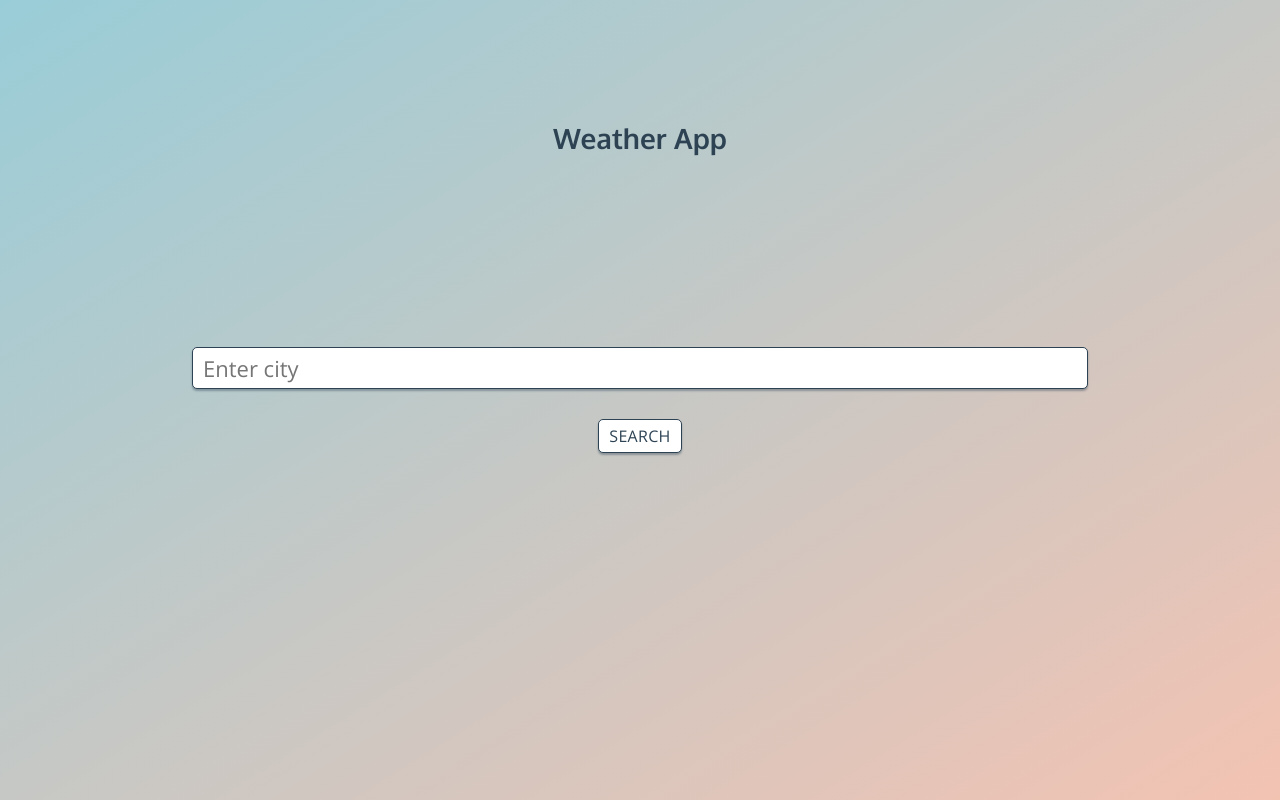
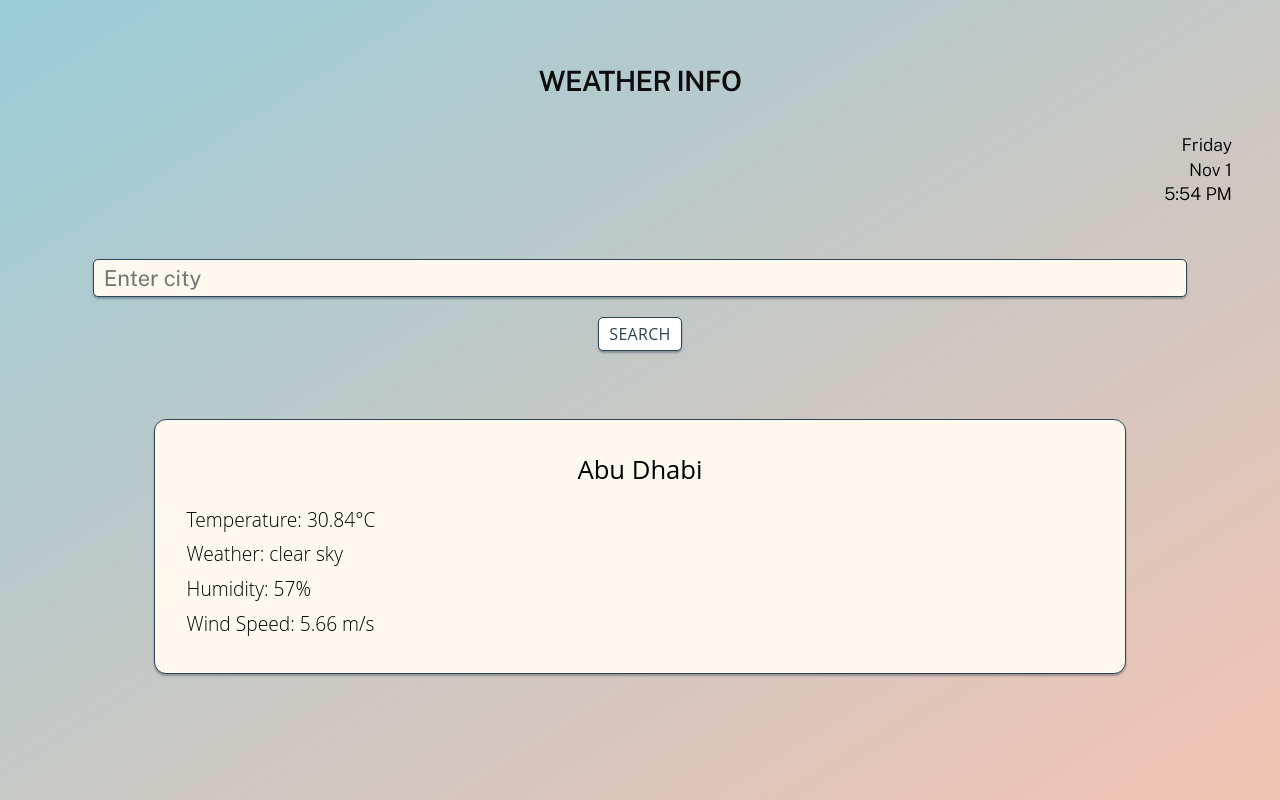
Before and after one commit to AnnaMara27/Simple_JS_Weather_App, a plain HTML site: page index.html in a window 1280 px wide. Drawn offline with nearby package versions, Linux system fonts and the light colour scheme.

Commit message:
Feat: add date and time; update the CSS styling

```diff
--- a/index.html
+++ b/index.html
@@ -9,10 +9,30 @@
     <title>Weather App</title>
   </head>
   <body>
-    <h1>Weather App</h1>
-    <input type="text" id="city-input" placeholder="Enter city" />
-    <button class="btn" id="search-btn">Search</button>
-    <div class="weather" id="weather-details"></div>
+    <div class="container">
+      <h1>WEATHER INFO</h1>
+
+      <div class="date-container">
+        <p class="day" id="day">Friday</p>
+        <p class="date" id="date">Nov 1</p>
+        <p class="time" id="time">5:54 PM</p>
+      </div>
+
+      <div class="input-container">
+        <input type="text" id="city-input" placeholder="Enter city" />
+        <button class="btn" id="search-btn">Search</button>
+      </div>
+
+      <div class="results-container weather" id="weather-details">
+        <h2>Abu Dhabi</h2>
+
+        <p>Temperature: 30.84°C</p>
+        <p>Weather: clear sky</p>
+        <p>Humidity: 57%</p>
+        <p>Wind Speed: 5.66 m/s</p>
+      </div>
+    </div>
+
     <script src="script.js"></script>
   </body>
 </html>
--- a/script.js
+++ b/script.js
@@ -0,0 +1,26 @@
+const apiKey = "45e23f7f83a255d1d561eb02dcbfc365";
+const cityInput = document.getElementById("city-input");
+const searchBtn = document.getElementById("search-btn");
+const weatherDetails = document.getElementById("weather-details");
+
+searchBtn.addEventListener("click", () => {
+  const city = cityInput.value;
+  fetch(`https://api.openweathermap.org/data/2.5/weather?q=${city}&appid=${apiKey}&units=metric`)
+    .then((res) => res.json())
+    .then((data) => {
+      console.log(data);
+      displayWeather(data);
+    })
+    .catch((error) => {
+      console.error("Error fetching weather data:", error);
+    });
+});
+
+function displayWeather(data) {
+  weatherDetails.innerHTML = `
+  <h2>Your city: ${data.name}</h2>
+  <p>Temperature: ${data.main.temp}°C</P>
+  <p>Weather: ${data.weather[0].description}</p>
+  <p>Humidity: ${data.main.humidity}%</p>
+  <p>Wind Speed: ${data.wind.speed} m/s</p>`;
+}
--- a/style.css
+++ b/style.css
@@ -1,5 +1,7 @@
-@import url("https://fonts.googleapis.com/css2?family=Open+Sans:ital,wght@0,300..800;1,300..800&display=swap");
-@import url("https://fonts.googleapis.com/css2?family=Oxygen:wght@300;400;700&display=swap");
+/* @import url("https://fonts.googleapis.com/css2?family=Open+Sans:ital,wght@0,300..800;1,300..800&display=swap");
+@import url("https://fonts.googleapis.com/css2?family=Oxygen:wght@300;400;700&display=swap"); */
+/* @import url("https://fonts.googleapis.com/css2?family=Noto+Sans:ital,wght@0,100..900;1,100..900&display=swap"); */
+@import url("https://fonts.googleapis.com/css2?family=Noto+Sans:ital,wght@0,100..900;1,100..900&family=Public+Sans:ital,wght@0,100..900;1,100..900&display=swap");
 
 * {
   margin: 0;
@@ -9,36 +11,68 @@
 
 body {
   background-image: linear-gradient(to bottom right, #99cdd8, #f3c3b2);
-  font-family: "Open Sans", sans-serif;
+  font-family: "Public Sans", sans-serif;
+  font-size: 1.2rem;
+  height: 100vh;
+  overflow: hidden;
+  margin: 0;
+}
+
+.container,
+.date-container,
+.input-container,
+.results-container {
   display: flex;
   flex-direction: column;
   align-items: center;
   justify-content: center;
+}
+
+.container {
+  /* background-color: #99cdd8; */
+  justify-content: flex-start;
+  gap: 20px;
   height: 100vh;
-  overflow: hidden;
-  margin: 0;
-  position: relative;
+  margin: 0 auto;
+  padding: 2rem;
+  padding-top: 4rem;
 }
 
 h1 {
-  font-family: "Oxygen", sans-serif;
   font-size: 28px;
-  color: #2d4354;
-  position: absolute;
-  top: 120px;
+  font-weight: 600;
+  color: #0d0d0d;
+  letter-spacing: -0.8px;
+}
+
+.date-container {
+  align-self: flex-end;
+  align-items: flex-end;
+  font-family: "Public Sans", sans-serif;
+  font-size: 1.1rem;
+  font-weight: 300;
+  line-height: 1.4;
+  padding: 1rem;
+}
+
+.input-container {
+  margin-bottom: 2rem;
+  padding: 1rem 0;
+  width: 100%;
 }
 
 input {
+  background-color: #fef9ef;
   border: 1px solid #2d4354;
   border-radius: 5px;
   box-shadow: 0px 2px 2px rgba(45, 67, 84, 0.4);
   color: #2d4354;
   font-family: inherit;
   font-size: 22px;
-  width: 70%;
   outline: none;
+  margin-bottom: 20px;
   padding: 5px 10px;
-  margin-bottom: 30px;
+  width: 90%;
 }
 
 input:focus {
@@ -73,3 +107,30 @@ input:focus {
   transform: translateY(1px);
   box-shadow: 0px 2px 2px rgba(45, 67, 84, 0.4);
 }
+
+.results-container {
+  background-color: #fef9ef;
+  border: 1px solid #2d4354;
+  box-shadow: 0px 2px 2px rgba(45, 67, 84, 0.4);
+  border-radius: 12px;
+  /* color: #2d4354; */
+  color: #000;
+  font-family: "Open Sans", sans-serif;
+  font-size: 1.2rem;
+  padding: 2rem;
+  width: 80%;
+}
+
+.results-container h2 {
+  font-size: 1.6rem;
+  font-weight: 500;
+  margin-bottom: 1rem;
+}
+
+.results-container p {
+  align-self: flex-start;
+
+  font-size: 1.2rem;
+  font-weight: 300;
+  line-height: 1.8;
+}
```
